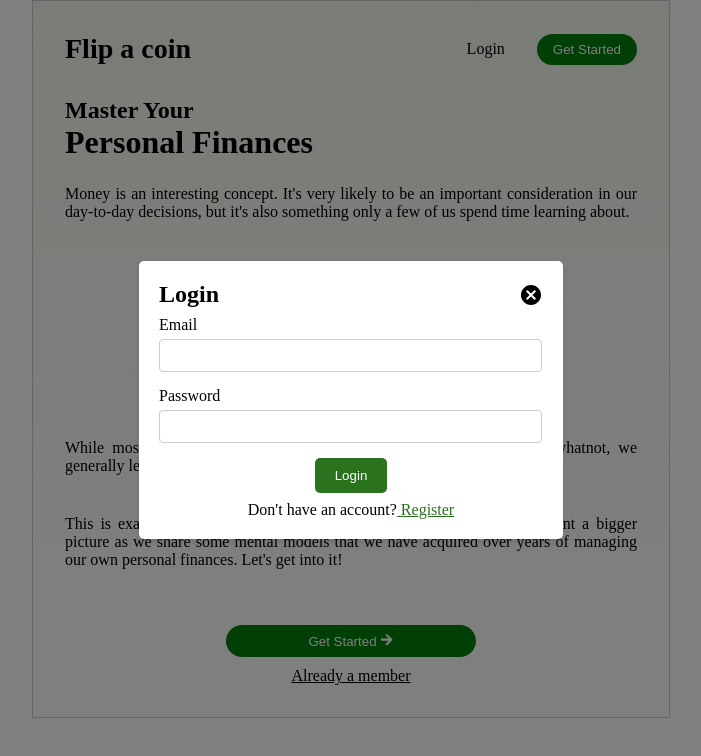
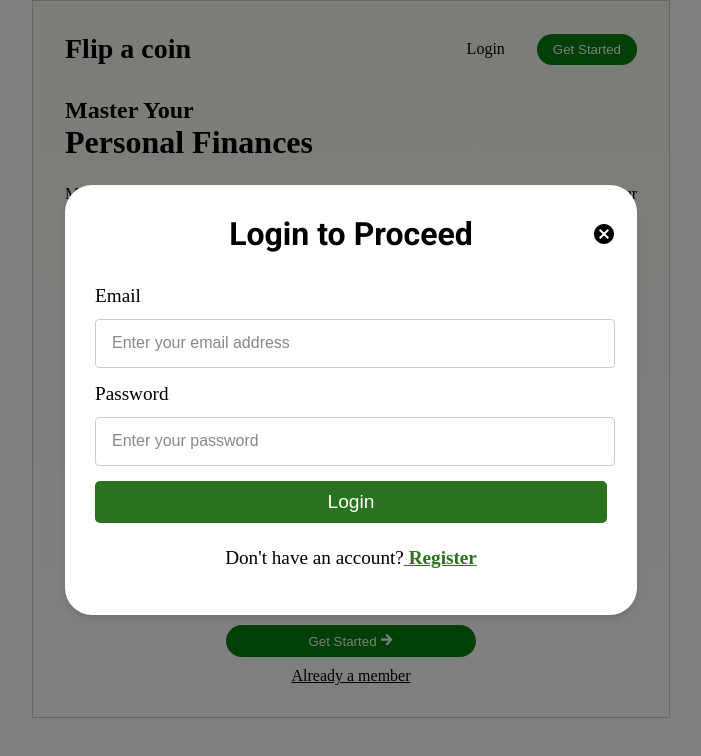
Before and after one commit to Dishi2003Jain/Intellifygodellive, a Next.js app: page / in a window 1280 px wide. Both pictures are taken after a click on the element "Login". Shown: the top 756 px of the page, without its empty margins (289-990 px from the left). Built offline with nearby package versions, Linux system fonts and the light colour scheme.

Commit message:
improveduioflogin

```diff
--- a/models/learner.js
+++ b/models/learner.js
@@ -1,10 +1,6 @@
 import mongoose from 'mongoose';
 
 const learnerSchema = new mongoose.Schema({
-  name: {
-    type: String,
-    required: true,
-  },
   email: {
     type: String,
     required: true,
--- a/pages/api/register.js
+++ b/pages/api/register.js
@@ -8,7 +8,7 @@ export default async function handler(req, res) {
 
   if (req.method === 'POST') {
     try {
-      const { email, password, name } = req.body;
+      const { email, password } = req.body;
 
       // Check if the learner already exists
       const learnerExists = await Learner.findOne({ email });
@@ -19,7 +19,6 @@ export default async function handler(req, res) {
 
       // Create new learner
       const newLearner = new Learner({
-        name,
         email,
         password: hashedPassword,
       });
--- a/pages/index.js
+++ b/pages/index.js
@@ -27,7 +27,6 @@ const Index = () => {
     const formData = {
       email,
       password,
-      ...(formType === 'register' && { name }), // Include name only for registration
     };
 
     try {
@@ -52,9 +51,6 @@ const Index = () => {
       alert('An unexpected error occurred');
     }
 
-
-    // Clear the form fields
-    setName('');
     setEmail('');
     setPassword('');
   };
@@ -117,23 +113,17 @@ const Index = () => {
         <div className={styles.modalOverlay}>
           <div className={styles.modalContent}>
             <div className={styles.registerheading}>
-              <h2>{modalState.isLogin ? "Login" : "Register"}</h2>
+              <h1 className={styles.registerheadingText}>{modalState.isLogin ? "Login to Proceed" : "Create your account"}</h1>
               <MdCancel className={styles.modalCloseIcon} onClick={closeModal} />
             </div>
             <form onSubmit={handleFormSubmit}>
-              {!modalState.isLogin && (
-                <div className={styles.formGroup}>
-                  <label htmlFor="name">Name</label>
-                  <input type="text" id="name" name="name" value={name} onChange={(e) => setName(e.target.value)} required />
-                </div>
-              )}
               <div className={styles.formGroup}>
                 <label htmlFor="email">Email</label>
-                <input type="email" id="email" name="email" value={email} onChange={(e) => setEmail(e.target.value)}  required />
+                <input type="email" id="email" name="email" placeholder="Enter your email address" value={email} onChange={(e) => setEmail(e.target.value)}  required />
               </div>
               <div className={styles.formGroup}>
                 <label htmlFor="password">Password</label>
-                <input type="password" id="password" name="password" value={password} onChange={(e) => setPassword(e.target.value)} required />
+                <input type="password" id="password" name="password" placeholder="Enter your password" value={password} onChange={(e) => setPassword(e.target.value)} required />
               </div>
               <div className={styles.subbutton}>
                 <button type="submit" className={styles.submitBtn}>{modalState.isLogin ? 'Login' : 'Register'}</button>
--- a/styles/Home.module.css
+++ b/styles/Home.module.css
@@ -1,3 +1,5 @@
+@import url('https://fonts.googleapis.com/css2?family=Roboto:wght@400;700&display=swap');
+
 .uicontainer{
   display: flex;
   justify-content: center;
@@ -431,9 +433,9 @@ box-shadow: 0px 4px 4px rgba(0, 0, 0, 0.25);
 
 .modalContent {
   background-color: #fff;
-  padding: 20px;
-  border-radius: 5px;
-  width: 30%;
+  padding: 30px;
+  border-radius: 1.7rem;
+  width: 40%;
   box-shadow: 0 4px 6px rgba(0, 0, 0, 0.1);
 }
 
@@ -443,15 +445,24 @@ box-shadow: 0px 4px 4px rgba(0, 0, 0, 0.25);
 
 .formGroup label {
   display: block;
-  margin-bottom: 5px;
+  margin-bottom: 0.75rem;
+  color: black;
+  font-size: 1.2rem;
+  font-weight: 500;
 }
 
 .formGroup input {
   width: 95%;
-  padding: 8px;
+  padding: 16px;
   border: 1px solid #ccc;
   border-radius: 4px;
 }
+
+.formGroup input::placeholder {
+  font-size: 16px; /* Adjust the size as needed */
+  color: #888; /* Optional: if you want to change the color of the placeholder text */
+}
+
 
 .submitBtn{
   padding: 10px 20px;
@@ -460,29 +471,48 @@ box-shadow: 0px 4px 4px rgba(0, 0, 0, 0.25);
   border: none;
   border-radius: 5px;
   cursor: pointer;
+  width: 100%;
+  font-size: 1.2rem;
 }
 
-.submitBtn:hover, .closeBtn:hover {
+.submitBtn:hover{
   background-color:rgb(42, 114, 30);
 }
 
+.switchModal{
+  font-size: 1.2rem;
+  margin: 1rem;
+}
 
 .switchModal a {
   color: rgb(42, 114, 30);
   text-decoration: underline;
+  font-weight: 700;
 }
 
-.registerheading{
+.registerheading {
   display: flex;
-  justify-content: space-between;
+  justify-content: center; /* This will be overridden by the spacer approach but is good as a fallback */
   align-items: center;
-  margin-bottom: 0.5rem;
+  margin-bottom: 2rem;
+  font-family: 'Roboto', sans-serif;
+  position: relative; /* Ensures absolute positioning is relative to this container */
 }
 
-.modalCloseIcon{
+.registerheadingText {
+  flex-grow: 1;
+  text-align: center;
+}
+
+.modalCloseIcon {
+  position: absolute;
+  left: 97%; /* Aligns the icon to the left */
+  top: 50%;
+  transform: translateY(-50%);
   font-size: 1.5rem;
   cursor: pointer;
 }
+
 
 .subbutton{
   display: flex;
```
